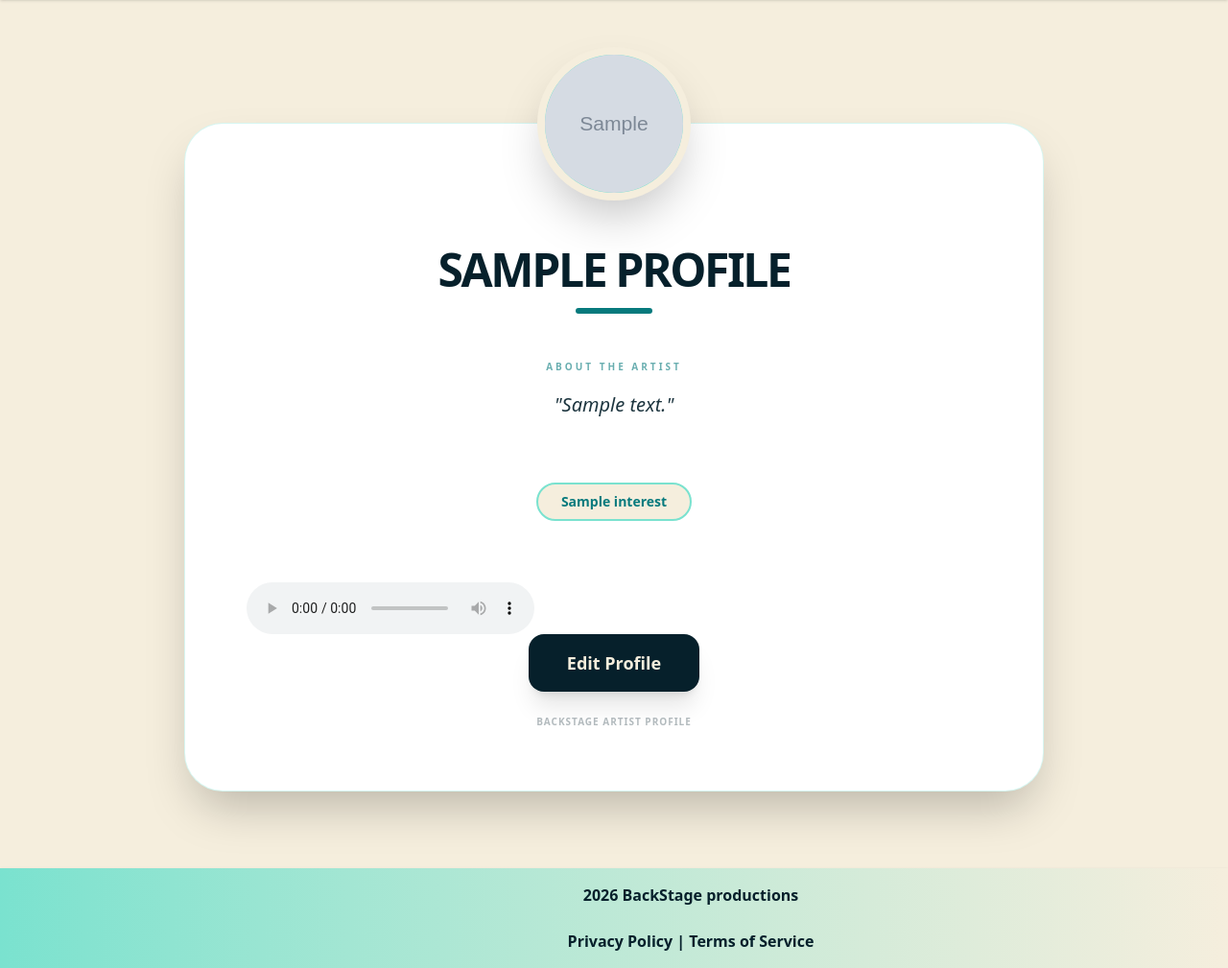
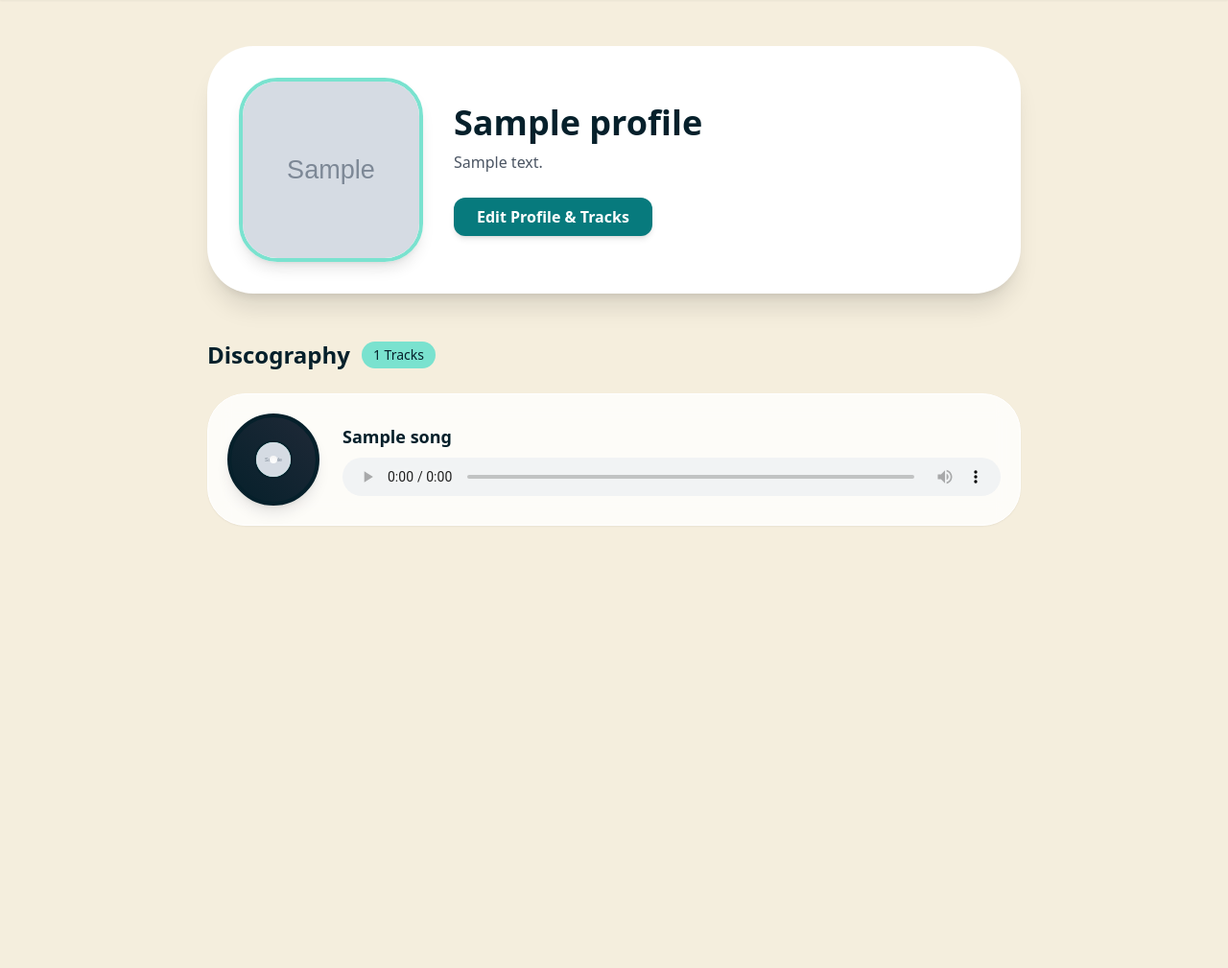
Before and after one commit to Brooklyn-STEAM/10049-Matching-Music-Artists-to-Promote-Intuitive-Collaboration, a Flask app: template templates/profile.html.jinja in a window 1280 px wide; the page is wider, and only the part inside the window is pictured. Shown: the part 112-1121 px from the top of that part at 96% size. After the commit the page ends 660 px from the top of that part, so only its background shows below. Run offline with Flask 3, Linux system fonts and the light colour scheme; the template is opened without the code that fills it: most values are stand-ins (such as "Sample title", 1, 10 or a date in 2020); grey boxes marked "Sample" are stand-in pictures; some libraries are stand-ins or nearby versions.

Commit message:
Audio can  play on profile page (#40)

```diff
--- a/templates/profile.html.jinja
+++ b/templates/profile.html.jinja
@@ -1,76 +1,113 @@
 <!DOCTYPE html>
 <html lang="en">
 <head>
-  <meta charset="UTF-8" />
-  <meta name="viewport" content="width=device-width, initial-scale=1.0" />
-  <script src="https://cdn.jsdelivr.net/npm/@tailwindcss/browser@4"></script>
-  <title>BackStage | {{ Profile["Profile_name"] }}</title>
+    <meta charset="UTF-8">
+    <meta name="viewport" content="width=device-width, initial-scale=1.0">
+    <title>{{ Profile.Profile_name }} - Profile</title>
+    <script src="https://cdn.tailwindcss.com"></script>
+    <style>
+        /* Slow, smooth rotation for the vinyl record effect */
+        @keyframes slow-spin {
+            from { transform: rotate(0deg); }
+            to { transform: rotate(360deg); }
+        }
+        .spinning {
+            animation: slow-spin 4s linear infinite;
+        }
+    </style>
+
 </head>
+<body class="bg-[#F5EEDD] min-h-screen">
 
-<body class="bg-[#F5EEDD] text-[#06202B] font-sans antialiased min-h-screen flex flex-col">
+    {% include 'components/navbar.html.jinja' %}
 
-  {% include "components/navbar.html.jinja"%}
+    <main class="max-w-4xl mx-auto px-6 py-12">
 
-  <main class="flex-grow flex flex-col items-center px-6 pt-32 pb-20">
+        <div class="bg-white rounded-[3rem] p-8 shadow-xl flex flex-col md:flex-row items-center gap-8 border border-white/50 mb-12">
+            <div class="relative w-48 h-48">
+                <img src="{{ url_for('static', filename='uploads/' + Profile.Profile_picture) if Profile.Profile_picture != 'default' else '/static/default_user.jpg' }}"
+                     class="w-full h-full object-cover rounded-[2.5rem] shadow-lg border-4 border-[#7AE2CF]">
+            </div>
 
-    <div class="relative w-full max-w-4xl bg-white rounded-[40px] shadow-2xl border border-[#7AE2CF]/30 p-10 md:p-16">
-
-      <div class="absolute -top-20 left-1/2 -translate-x-1/2">
-        <div class="w-40 h-40 rounded-full border-8 border-[#F5EEDD] bg-[#7AE2CF] overflow-hidden shadow-2xl flex items-center justify-center">
-
-            {% if Profile['Profile_pictures'] %}
-              <img class="w-full h-full object-cover"
-                   src="{{ Profile['Profile_pictures'] }}"
-                   alt="{{ Profile['Profile_name'] }}"
-                   onerror="this.parentElement.innerHTML='<span class=\'text-white text-5xl font-black\'>{{ Profile['Profile_name'][0]|upper }}</span>'">
-            {% else %}
-              <span class="text-white text-5xl font-black uppercase">
-                {{ Profile["Profile_name"][0] }}
-              </span>
-            {% endif %}
-
+            <div class="flex-1 text-center md:text-left">
+                <h1 class="text-4xl font-bold text-[#06202B] mb-2">{{ Profile.Profile_name }}</h1>
+                <p class="text-gray-600 leading-relaxed mb-6">{{ Profile.description }}</p>
+                <a href="{{ url_for('profile_settings') }}"
+                   class="inline-block px-6 py-2 bg-[#077A7D] text-white font-bold rounded-xl hover:bg-[#06202B] transition shadow-md">
+                    Edit Profile & Tracks
+                </a>
             </div>
         </div>
 
-      <div class="mt-16 text-center">
+        <section>
+            <h2 class="text-2xl font-bold text-[#06202B] mb-6 flex items-center gap-3">
+                Discography
+                <span class="text-sm font-normal bg-[#7AE2CF] text-[#06202B] px-3 py-1 rounded-full">
+                    {{ Songs|length }} Tracks
+                </span>
+            </h2>
 
-        <h1 class="text-5xl font-black tracking-tighter text-[#06202B] uppercase mb-4">
-          {{ Profile["Profile_name"] }}
-        </h1>
-        <div class="h-1.5 w-20 bg-[#077A7D] mx-auto rounded-full mb-12"></div>
+            <div class="grid grid-cols-1 gap-6">
+                {% if Songs %}
+                    {% for song in Songs %}
+                    <div class="bg-white/80 backdrop-blur-md p-5 rounded-[2.5rem] flex items-center gap-6 border border-white shadow-sm hover:shadow-md transition">
 
-        <div class="max-w-2xl mx-auto mb-16">
-          <label class="text-[10px] font-black uppercase tracking-[0.3em] text-[#077A7D] mb-4 block opacity-60">About the Artist</label>
-          <p class="text-xl leading-relaxed text-[#06202B]/90 italic font-medium">
-            "{{ Profile["description"] }}"
-          </p>
+                        <div class="relative w-24 h-24 shrink-0">
+                            <div id="cd-{{ loop.index }}"
+                                 class="w-full h-full rounded-full bg-gradient-to-tr from-[#06202B] to-gray-800 border-4 border-[#06202B] flex items-center justify-center relative shadow-lg">
+
+                                <div class="w-10 h-10 rounded-full bg-[#7AE2CF] border-2 border-[#06202B] overflow-hidden">
+                                    <img src="{{ url_for('static', filename='uploads/' + Profile.Profile_picture) if Profile.Profile_picture != 'default' else '/static/default_user.jpg' }}"
+                                         class="w-full h-full object-cover">
                                 </div>
 
-        <div class="flex flex-wrap justify-center gap-4 max-w-2xl mx-auto mb-16">
-          {%for x in Interest%}
-            <div class="px-6 py-2 bg-[#F5EEDD] border-2 border-[#7AE2CF] rounded-full text-sm font-bold text-[#077A7D]">
-              {{x['name']}}
+                                <div class="absolute w-2 h-2 rounded-full bg-white shadow-inner"></div>
                             </div>
-          {%endfor%}
                         </div>
 
-        {% for item in Discography %}
-          <audio src="{{ item['Song_file'] }}" controls></audio>
-        {% endfor %}
-
-        <div class="flex flex-col items-center gap-6">
-          <a href="/profile_customization"
-             class="group flex items-center gap-3 px-10 py-4 rounded-2xl bg-[#06202B] text-[#F5EEDD] font-bold text-lg hover:bg-[#077A7D] transition-all transform hover:-translate-y-1 shadow-xl">
-            <span>Edit Profile</span>
-          </a>
-          <p class="text-[10px] uppercase font-black tracking-widest opacity-30">BackStage Artist Profile</p>
-        </div>
-
+                        <div class="flex-1">
+                            <h3 class="text-lg font-bold text-[#06202B] mb-2">{{ song.Song_name }}</h3>
+                            <audio onplay="toggleSpin('cd-{{ loop.index }}', true)"
+                                   onpause="toggleSpin('cd-{{ loop.index }}', false)"
+                                   onended="toggleSpin('cd-{{ loop.index }}', false)"
+                                   controls
+                                   class="w-full h-10">
+                                <source src="{{ url_for('static', filename='uploads/' + song.Song_file) }}" type="audio/mpeg">
+                                Your browser does not support the audio element.
+                            </audio>
                         </div>
                     </div>
+                    {% endfor %}
+                {% else %}
+                    <div class="text-center p-12 border-2 border-dashed border-gray-300 rounded-[2.5rem]">
+                        <p class="text-gray-500 font-medium">No tracks found. Get some music on here!</p>
+                    </div>
+                {% endif %}
+            </div>
+        </section>
+
     </main>
 
-  {% include "components/footer.html.jinja" %}
+    <script>
+        function toggleSpin(id, isPlaying) {
+            const cd = document.getElementById(id);
+            if (isPlaying) {
+                cd.classList.add('spinning');
+            } else {
+                cd.classList.remove('spinning');
+            }
+        }
+    </script>
+  <script>
+    function startCd(elementId) {
+        const cd = document.getElementById(elementId);
+        cd.classList.add('spinning');
+    }
 
+    function stopCd(elementId) {
+        const cd = document.getElementById(elementId);
+        cd.classList.remove('spinning');
+    }
+</script>
 </body>
 </html>
```
Also changed, not shown: 1 other file. Lines whose indentation alone changed are shown as unchanged.
